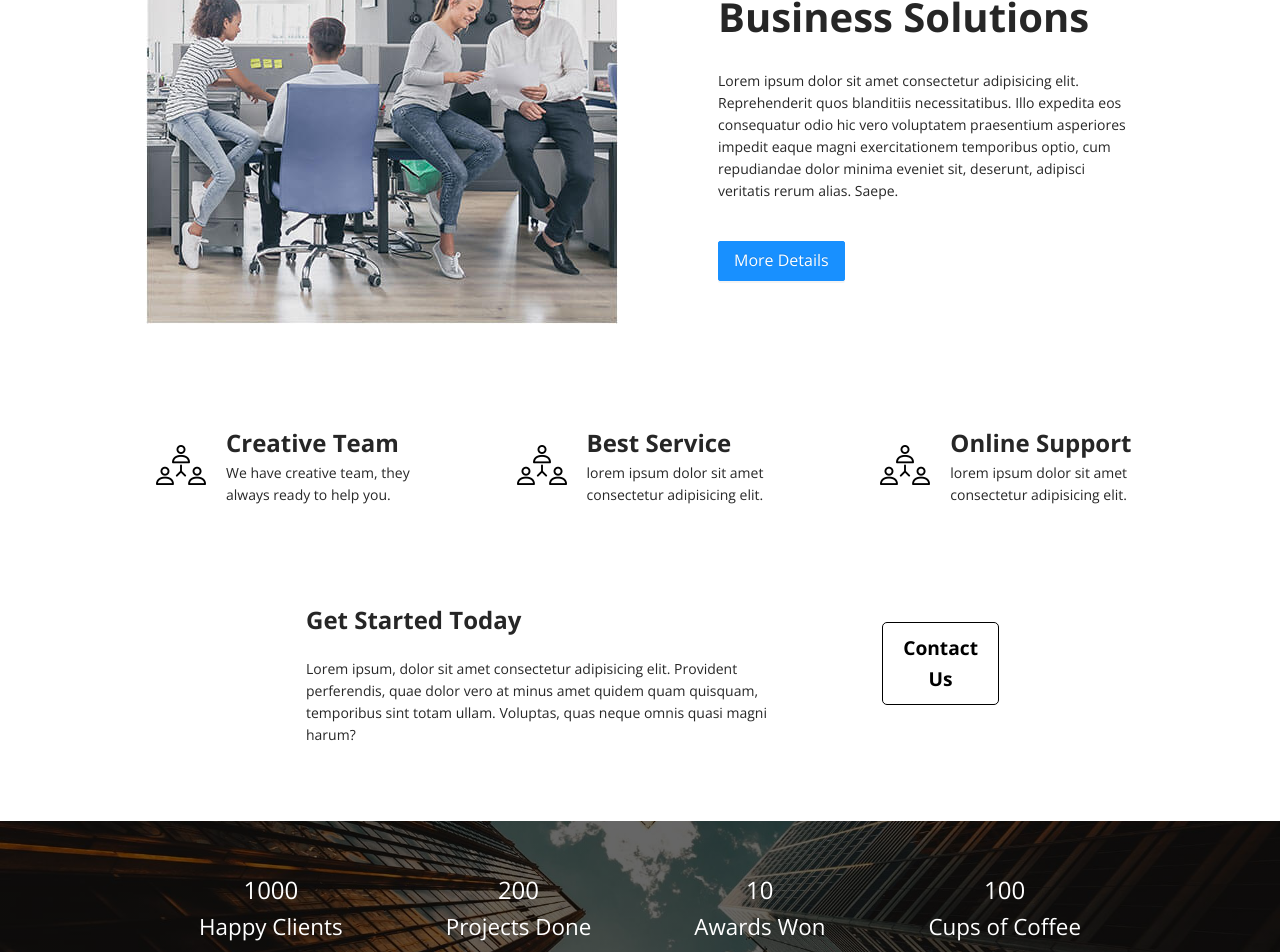
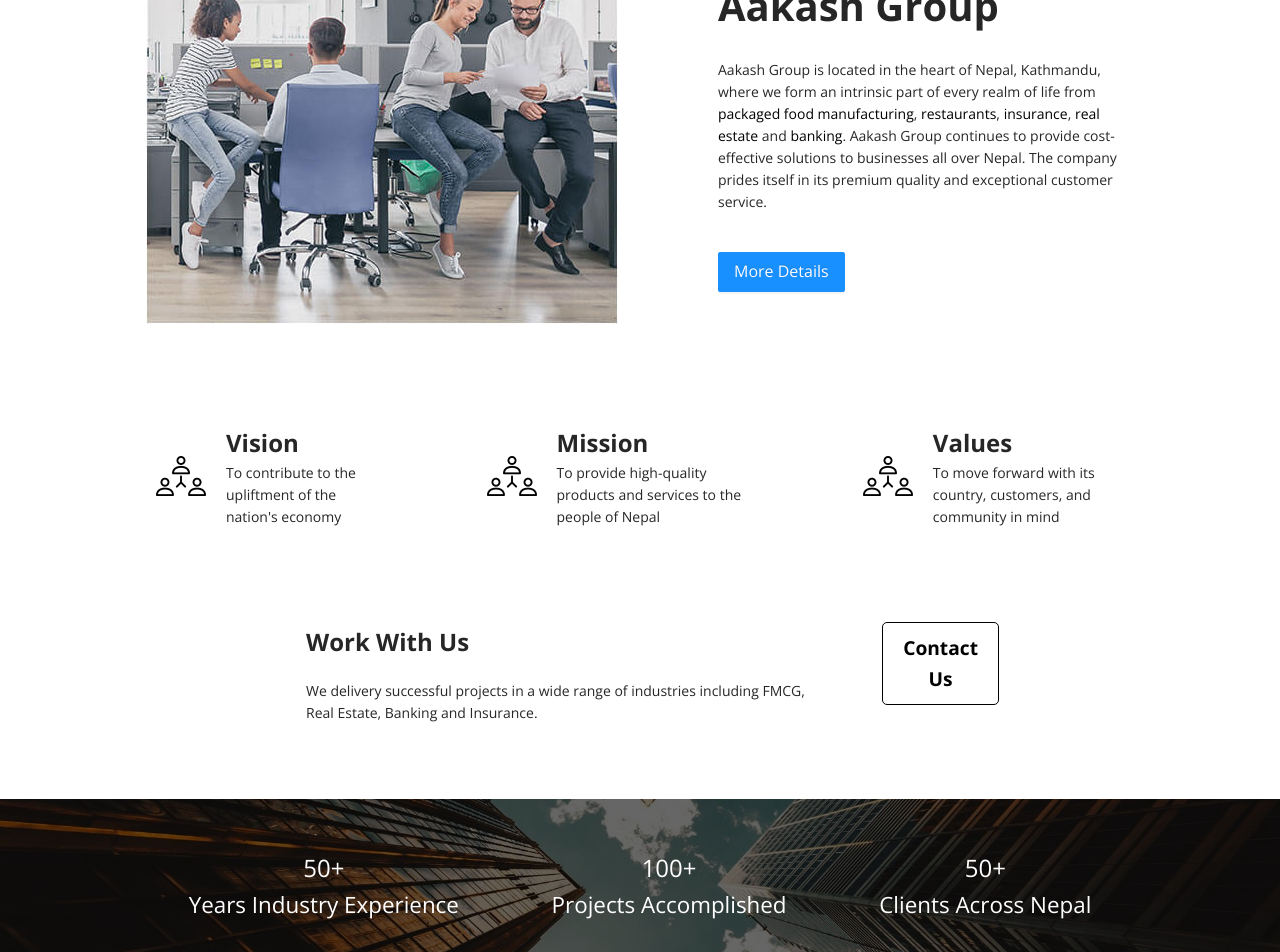
Before and after one commit to jhaaadarsh7/Aakash-group, a React (Create React App) app: page / in a window 1280 px wide. Shown: the part 1040-1992 px from the top of the page. Built offline with nearby package versions, Linux system fonts and the light colour scheme.

Commit message:
revamped home page content

```diff
--- a/src/components/common/SideBySide.jsx
+++ b/src/components/common/SideBySide.jsx
@@ -18,7 +18,6 @@
     <div className="side-by-side component">
       <div className="container">
         {renderImage()}
-
         <div className="right">
           <div className="title">
             <div className="main">
--- a/src/components/home/AboutSection.jsx
+++ b/src/components/home/AboutSection.jsx
@@ -14,16 +14,22 @@
           <div className="title">
             <span>About Us</span>
             <div className="main">
-              Provide Best
-              <br /> Business Solutions
+              Welcome To
+              <br />
+              Aakash Group
             </div>
           </div>
           <p>
-            Lorem ipsum dolor sit amet consectetur adipisicing elit.
-            Reprehenderit quos blanditiis necessitatibus. Illo expedita eos
-            consequatur odio hic vero voluptatem praesentium asperiores impedit
-            eaque magni exercitationem temporibus optio, cum repudiandae dolor
-            minima eveniet sit, deserunt, adipisci veritatis rerum alias. Saepe.
+            Aakash Group is located in the heart of Nepal, Kathmandu, where we
+            form an intrinsic part of every realm of life from{" "}
+            <Link to="/industries">packaged food manufacturing</Link>,{" "}
+            <Link to="/industries">restaurants</Link>,{" "}
+            <Link to="/industries">insurance</Link>,{" "}
+            <Link to="/industries">real estate</Link> and{" "}
+            <Link to="/industries">banking</Link>. Aakash Group continues to
+            provide cost-effective solutions to businesses all over Nepal. The
+            company prides itself in its premium quality and exceptional
+            customer service.
           </p>
           <Link to="/about">
             <Button type="primary" size="large">
--- a/src/components/home/GetStarted.jsx
+++ b/src/components/home/ContactSection.jsx
@@ -2,18 +2,16 @@
 import React from "react";
 import { Link } from "react-router-dom";
 
-const GetStarted = () => {
+const ContactSection = () => {
   return (
     <div className="get-started component">
       <div className="container">
         <div className="wrapper">
           <div className="text">
-            <div className="heading">Get Started Today</div>
+            <div className="heading">Work With Us</div>
             <div className="description">
-              Lorem ipsum, dolor sit amet consectetur adipisicing elit.
-              Provident perferendis, quae dolor vero at minus amet quidem quam
-              quisquam, temporibus sint totam ullam. Voluptas, quas neque omnis
-              quasi magni harum?
+              We delivery successful projects in a wide range of industries
+              including FMCG, Real Estate, Banking and Insurance.
             </div>
           </div>
           <div className="button-wrap">
@@ -27,4 +25,4 @@
   );
 };
 
-export default GetStarted;
+export default ContactSection;
--- a/src/components/home/HomePage.jsx
+++ b/src/components/home/HomePage.jsx
@@ -1,8 +1,8 @@
 import React from "react";
 import AboutSection from "./AboutSection";
-import GetStarted from "./GetStarted";
 import ServicesSection from "./ServicesSection";
 import StatsSection from "./StatsSection";
+import ContactSection from "./ContactSection";
 
 const HomePage = () => {
   return (
@@ -23,7 +23,7 @@
       </div>
       <AboutSection />
       <ServicesSection />
-      <GetStarted />
+      <ContactSection />
       <StatsSection />
     </div>
   );
--- a/src/components/home/ServicesSection.jsx
+++ b/src/components/home/ServicesSection.jsx
@@ -3,18 +3,20 @@
 
 const services = [
   {
-    name: "Creative Team",
-    description: "We have creative team, they always ready to help you.",
+    name: "Vision",
+    description: "To contribute to the upliftment of the nation's economy",
     icon: icon,
   },
   {
-    name: "Best Service",
-    description: "lorem ipsum dolor sit amet consectetur adipisicing elit.",
+    name: "Mission",
+    description:
+      "To provide high-quality products and services to the people of Nepal",
     icon: icon,
   },
   {
-    name: "Online Support",
-    description: "lorem ipsum dolor sit amet consectetur adipisicing elit.",
+    name: "Values",
+    description:
+      "To move forward with its country, customers, and community in mind",
     icon: icon,
   },
 ];
--- a/src/components/home/StatsSection.jsx
+++ b/src/components/home/StatsSection.jsx
@@ -2,20 +2,16 @@
 
 const stats = [
   {
-    name: "Happy Clients",
-    value: "1000",
+    name: "Years Industry Experience",
+    value: "50+",
   },
   {
-    name: "Projects Done",
-    value: "200",
+    name: "Projects Accomplished",
+    value: "100+",
   },
   {
-    name: "Awards Won",
-    value: "10",
-  },
-  {
-    name: "Cups of Coffee",
-    value: "100",
+    name: "Clients Across Nepal",
+    value: "50+",
   },
 ];
 
--- a/src/components/industries/IndustriesPage.jsx
+++ b/src/components/industries/IndustriesPage.jsx
@@ -14,7 +14,6 @@
         title={["We Provide", "Best Business Solutions"]}
         description="Lorem ipsum, dolor sit amet consectetur adipisicing elit. Autem, laborum debitis, est reiciendis natus quam sed a quos pariatur inventore officia vel itaque, consequuntur quidem optio laudantium nam? Fuga, quae!"
       />
-
       <Industries />
     </div>
   );
--- a/src/scss/contact/contact.scss
+++ b/src/scss/contact/contact.scss
@@ -59,9 +59,10 @@
         }
       }
       .info {
-        text-align: center;
+        text-align: left;
         padding: 25px 0;
         font-size: 1.3rem;
+        margin-left: 40px;
         .heading {
           font-size: 1.5rem;
           padding: 10px 0;
```
